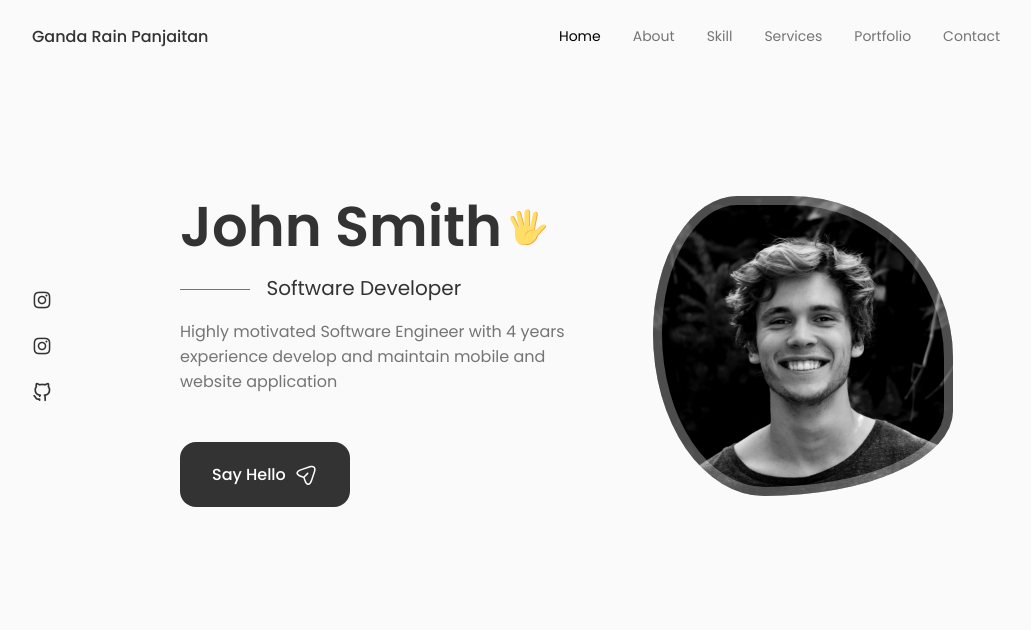
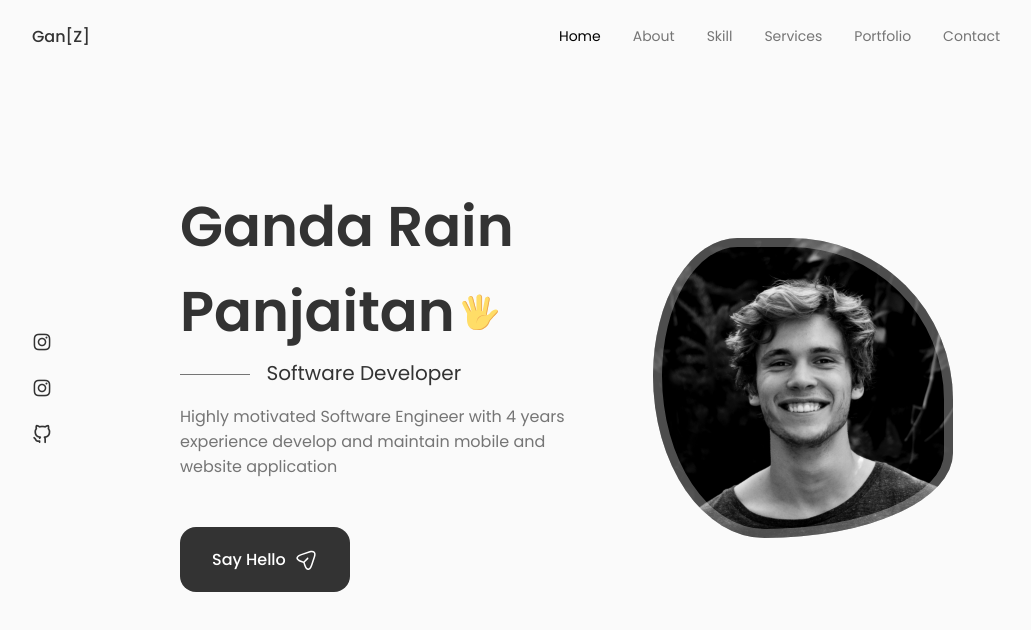
Before and after one commit to gandarain/gandarainpanjaitan, a Next.js app: page / in a window 1280 px wide. Shown: the top 630 px of the page, without its empty margins (124-1155 px from the left). Built offline with nearby package versions, Linux system fonts and the light colour scheme.

Commit message:
### home component

```diff
--- a/src/components/header/Header.jsx
+++ b/src/components/header/Header.jsx
@@ -1,7 +1,5 @@
 import React, { useState } from "react"
-
 import constants from "@/constants"
-
 import styles from "./header.module.css"
 
 const { header_menu } = constants
--- a/src/components/home/Data.jsx
+++ b/src/components/home/Data.jsx
@@ -1,11 +1,17 @@
 import React from "react";
+import constants from "@/constants";
+import styles from './home.module.css';
 
-import styles from './home.module.css'
+const {
+  home_content: {
+    full_name, title, description, button_hello
+  }
+} = constants;
 
 const Data = () => (
   <div className={styles.home__data}>
     <h1 className={styles.home__title}>
-      John Smith
+      {full_name}
       <svg
         width="36"
         height="36"
@@ -56,12 +62,12 @@ const Data = () => (
         ></path>
       </svg>
     </h1>
-    <h3 className={styles.home__subtitle}>Software Developer</h3>
+    <h3 className={styles.home__subtitle}>{title}</h3>
     <p className={styles.home__description}>
-      Highly motivated Software Engineer with 4 years experience develop and maintain mobile and website application
+      {description}
     </p>
     <a href="#contact" className="button button__flex">
-      Say Hello
+      {button_hello}
       <svg
         class="button__icon"
         xmlns="http://www.w3.org/2000/svg"
--- a/src/components/home/Home.jsx
+++ b/src/components/home/Home.jsx
@@ -1,8 +1,6 @@
 import React from "react";
-
 import Social from "./Social";
 import Data from "./Data";
-
 import styles from './home.module.css'
 
 const Home = () => (
--- a/src/components/home/Social.jsx
+++ b/src/components/home/Social.jsx
@@ -1,18 +1,24 @@
 import React from "react";
+import constants from "@/constants";
+import styles from './home.module.css'
 
-import styles from './home.module.css'
+const {
+  home_content: {
+    social_media
+  }
+} = constants;
 
 const Social = () => (
 	<div className={styles.home__social}>
-    <a href="https://www.instagram.com/" className={styles.home__social__icon} target="_blank">
-      <i className="uil uil-instagram" />
-    </a>
-    <a href="https://www.instagram.com/" className={styles.home__social__icon} target="_blank">
-      <i className="uil uil-instagram" />
-    </a>
-    <a href="https://www.instagram.com/" className={styles.home__social__icon} target="_blank">
-      <i className="uil uil-github-alt" />
-    </a>
+    {social_media.map((item, index) => (
+      <a
+        key={index}
+        href={item.link}
+        className={styles.home__social__icon} target="_blank"
+      >
+        <i className={`uil uil-${item.icon}`} />
+      </a>
+    ))}
   </div>
 )
 
--- a/src/constants/header-menu.js
+++ b/src/constants/header-menu.js
@@ -1,4 +1,4 @@
-const name = "Ganda Rain Panjaitan"
+const name = "Gan[Z]"
 const content_header = [
   {
     text: "Home",
--- /dev/null
+++ b/src/constants/home-content.js
@@ -0,0 +1,25 @@
+const full_name = "Ganda Rain Panjaitan"
+const title = "Software Developer"
+const description = "Highly motivated Software Engineer with 4 years experience develop and maintain mobile and website application"
+const button_hello = "Say Hello"
+
+const social_media = [
+  {
+    icon: 'instagram',
+    link: 'https://www.instagram.com/'
+  },
+  {
+    icon: 'instagram',
+    link: 'https://www.instagram.com/'
+  },
+  {
+    icon: 'github-alt',
+    link: 'https://www.instagram.com/'
+  }
+]
+
+const home_content = {
+  full_name, title, description, button_hello, social_media
+}
+
+export default home_content
--- a/src/constants/index.js
+++ b/src/constants/index.js
@@ -1,7 +1,9 @@
 import header_menu from "./header-menu";
+import home_content from "./home-content";
 
 const constants = {
-	header_menu
+	header_menu,
+  home_content
 }
 
 export default constants
```
